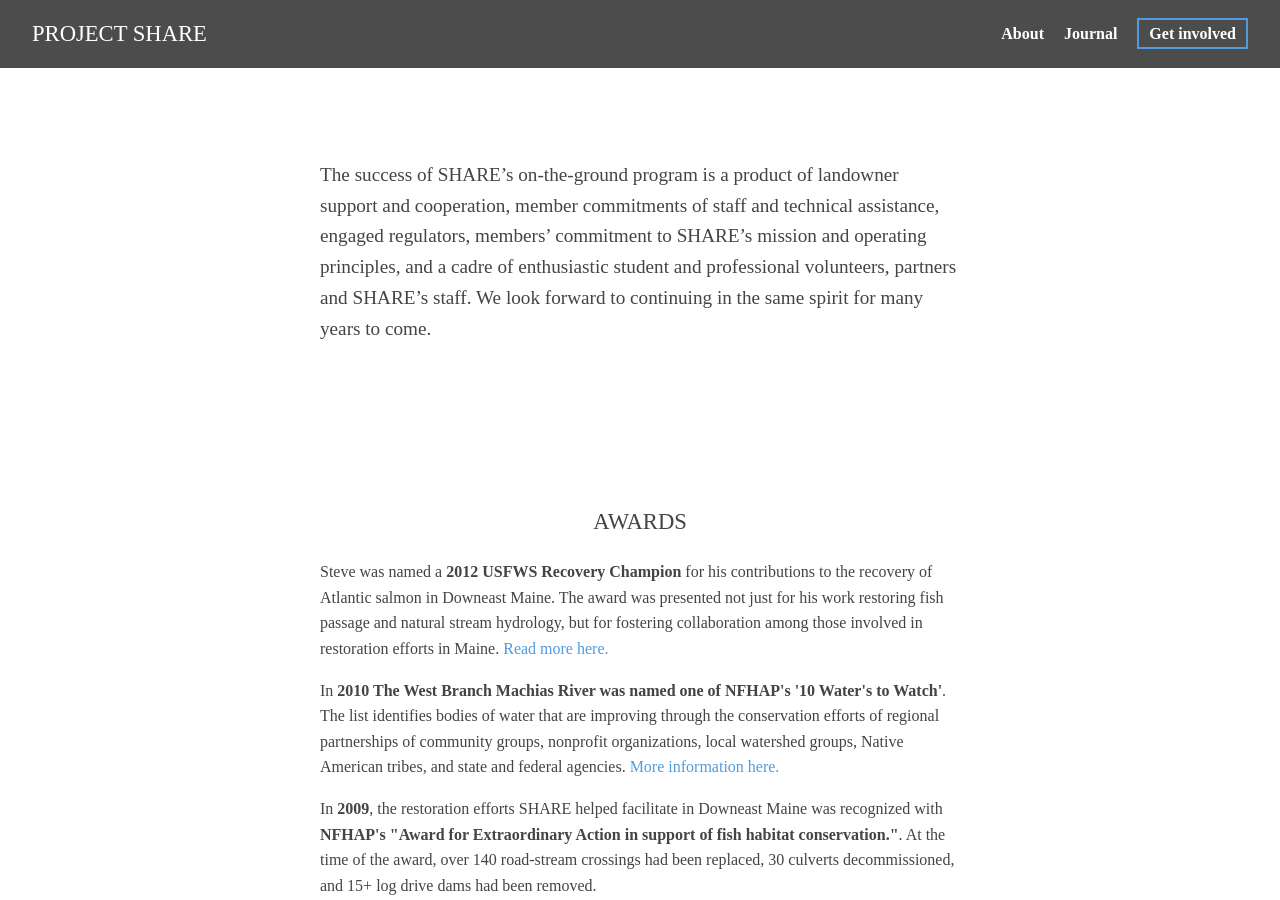
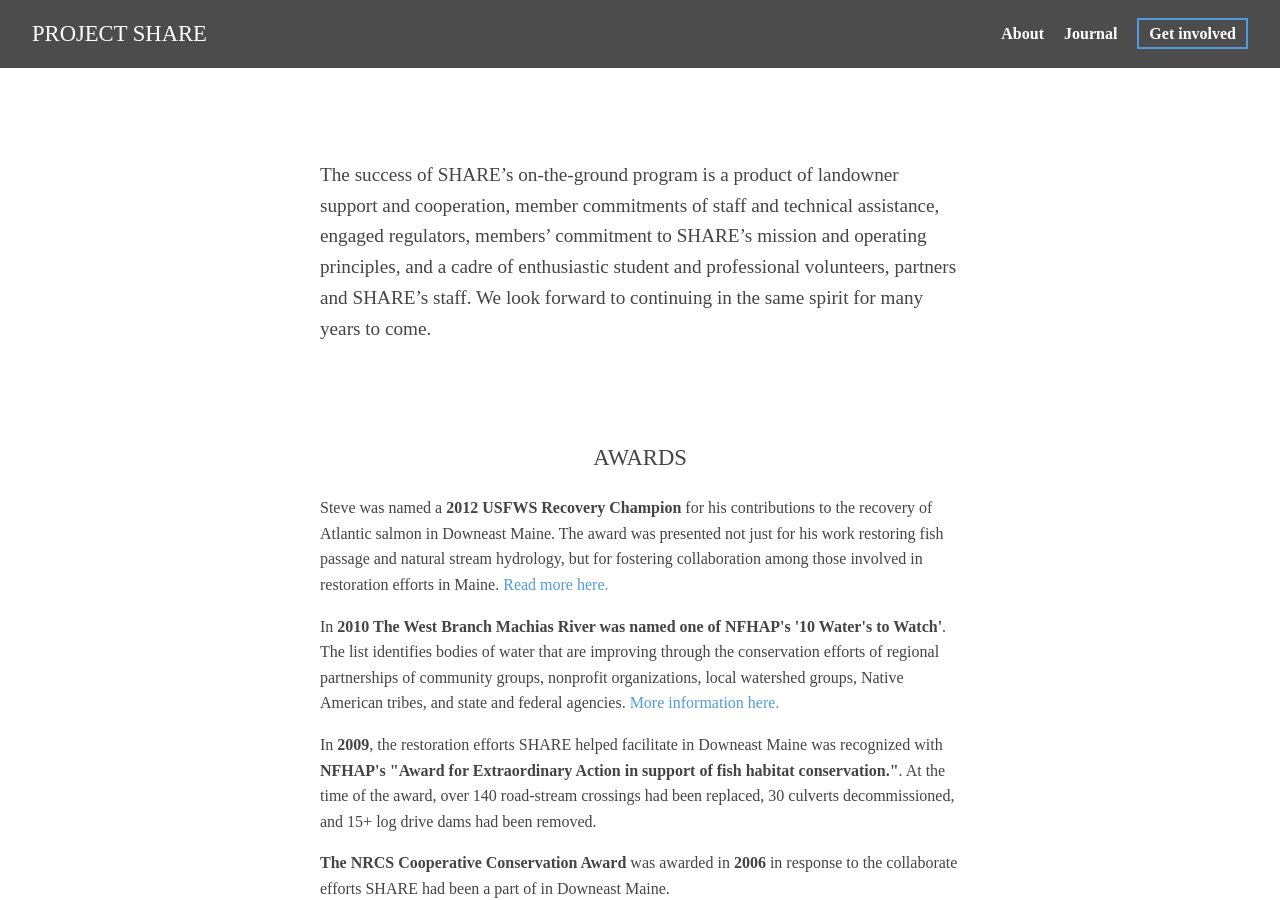
Before and after one commit to salmonhabitat/salmonhabitat, a Jekyll site: the page built from about.html, in a window 1280 px wide and 900 px high. Built offline with Jekyll 4.4.1, drawn with Linux system fonts in a browser that asks for light colours; nearby versions of some CDN libraries.

Commit message:
section organization

```diff
--- a/about.html
+++ b/about.html
@@ -4,12 +4,11 @@
 ---
 <div class='content'>
 	<section>
-
-	<p class='lead'>The success of SHARE’s on-the-ground program is a product of landowner support and cooperation, member commitments of staff and technical assistance, engaged regulators, members’ commitment to SHARE’s mission and operating principles, and a cadre of enthusiastic student and professional volunteers, partners and SHARE’s staff. We look forward to continuing in the same spirit for many years to come.</p>
+		<p class='lead'>The success of SHARE’s on-the-ground program is a product of landowner support and cooperation, member commitments of staff and technical assistance, engaged regulators, members’ commitment to SHARE’s mission and operating principles, and a cadre of enthusiastic student and professional volunteers, partners and SHARE’s staff. We look forward to continuing in the same spirit for many years to come.</p>
+	</section>
 
 	{% include about/awards.html %}
 	{% include about/who.html %}
 	{% include about/board.html %}
 
-	</section>
 </div>
```
